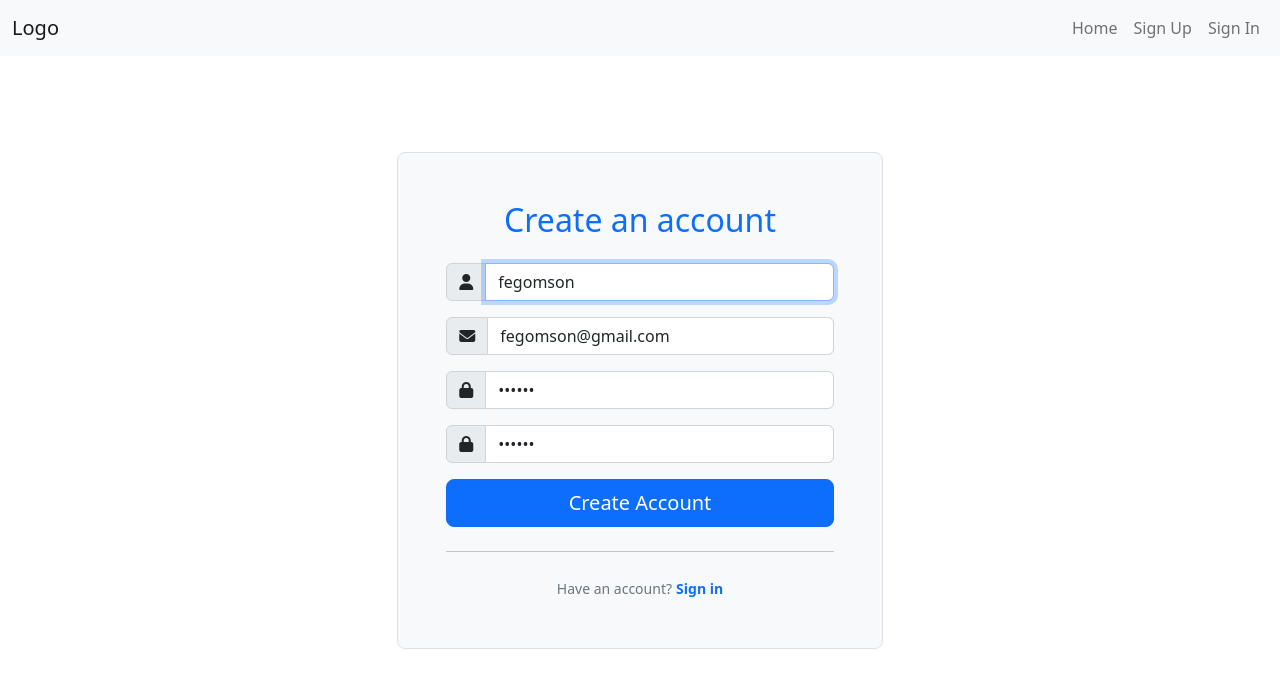
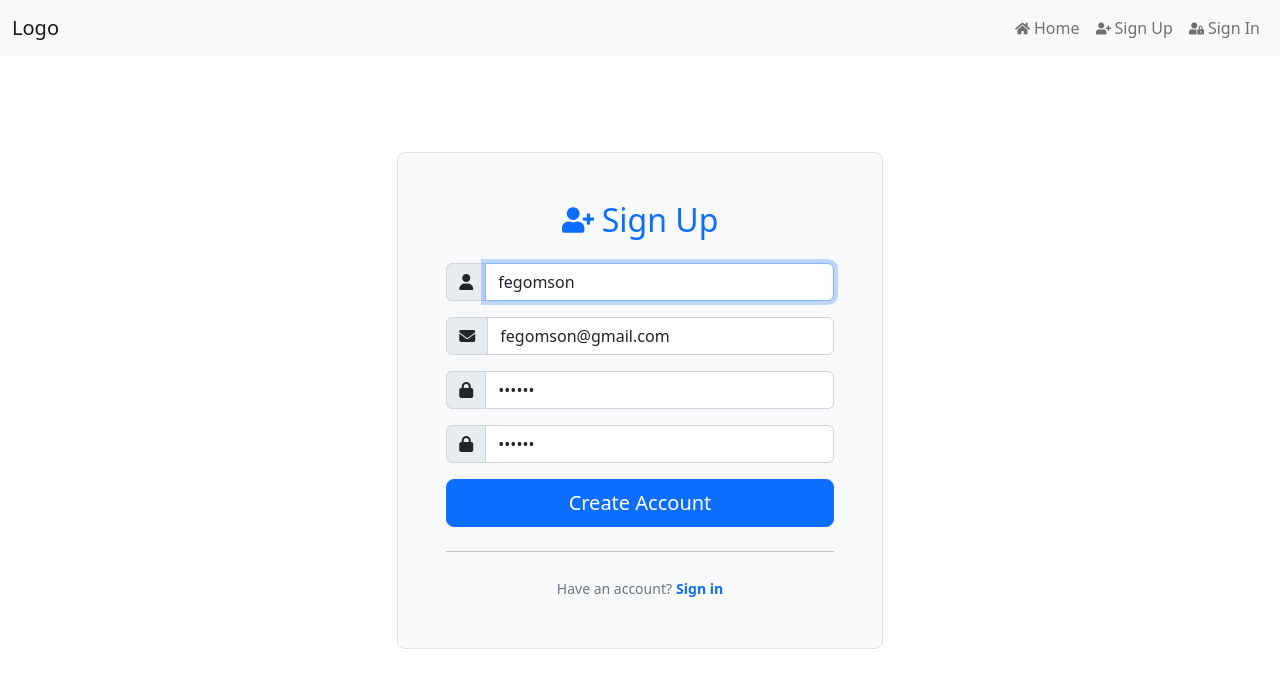
Before and after one commit to femmor/efoody, a React (Create React App) app in the folder client/: page /signup in a window 1280 px wide. Shown: the top 688 px of the page. Built offline with nearby package versions, Linux system fonts and the light colour scheme.

Commit message:
Add Navbar Icons

```diff
--- a/client/package.json
+++ b/client/package.json
@@ -10,6 +10,7 @@
     "js-cookie": "^3.0.1",
     "react": "^18.2.0",
     "react-dom": "^18.2.0",
+    "react-icons": "^4.4.0",
     "react-loading": "^2.0.3",
     "react-router-dom": "^6.3.0",
     "react-scripts": "5.0.1",
--- a/client/src/components/header/Header.js
+++ b/client/src/components/header/Header.js
@@ -1,6 +1,9 @@
 import { Link, useNavigate } from 'react-router-dom';
 import { isAuthenticated, logout } from '../../helpers/auth';
 import { withRouter } from '../../helpers/withRouter';
+import { FaHome, FaUserLock, FaUserPlus } from 'react-icons/fa';
+import { GoDashboard } from 'react-icons/go';
+import { MdLogout } from 'react-icons/md';
 
 const Header = () => {
   const navigate = useNavigate();
@@ -34,17 +37,29 @@ const Header = () => {
               {!isAuthenticated() && (
                 <>
                   <li className="nav-item">
-                    <Link className="nav-link" to="/">
+                    <Link
+                      className="nav-link d-flex align-items-center gap-1"
+                      to="/"
+                    >
+                      <FaHome size={15} />
                       Home
                     </Link>
                   </li>
                   <li className="nav-item">
-                    <Link className="nav-link" to="/signup">
+                    <Link
+                      className="nav-link d-flex align-items-center gap-1"
+                      to="/signup"
+                    >
+                      <FaUserPlus size={15} />
                       Sign Up
                     </Link>
                   </li>
                   <li className="nav-item">
-                    <Link className="nav-link" to="/signin">
+                    <Link
+                      className="nav-link d-flex align-items-center gap-1"
+                      to="/signin"
+                    >
+                      <FaUserLock size={15} />
                       Sign In
                     </Link>
                   </li>
@@ -53,8 +68,12 @@ const Header = () => {
               {isAuthenticated() && isAuthenticated().role === 0 && (
                 <>
                   <li className="nav-item">
-                    <Link className="nav-link" to="/user/dashboard">
-                      User Dashboard
+                    <Link
+                      className="nav-link d-flex align-items-center gap-1"
+                      to="/user/dashboard"
+                    >
+                      <GoDashboard size={15} />
+                      Dashboard
                     </Link>
                   </li>
                 </>
@@ -62,8 +81,12 @@ const Header = () => {
               {isAuthenticated() && isAuthenticated().role === 1 && (
                 <>
                   <li className="nav-item">
-                    <Link className="nav-link" to="/admin/dashboard">
-                      Admin Dashboard
+                    <Link
+                      className="nav-link d-flex align-items-center gap-1"
+                      to="/admin/dashboard"
+                    >
+                      <GoDashboard size={15} />
+                      Dashboard
                     </Link>
                   </li>
                 </>
@@ -71,7 +94,8 @@ const Header = () => {
               {isAuthenticated() && (
                 <>
                   <li className="nav-item" onClick={handleLogout}>
-                    <button className="btn btn-link text-secondary text-decoration-none px-0">
+                    <button className="btn btn-link text-secondary text-decoration-none px-0 d-flex align-items-center gap-1">
+                      <MdLogout />
                       Logout
                     </button>
                   </li>
--- a/client/src/pages/signin/SignIn.js
+++ b/client/src/pages/signin/SignIn.js
@@ -7,6 +7,7 @@ import { Loader } from '../../components/index';
 import { showErrorMsg } from '../../helpers/message';
 import { signin } from '../../api/auth';
 import { setAuthentication, isAuthenticated } from '../../helpers/auth';
+import { FaUserLock } from 'react-icons/fa';
 
 const SignIn = () => {
   const emailRef = useRef(null);
@@ -49,7 +50,12 @@ const SignIn = () => {
           onSubmit={handleSubmit}
           noValidate
         >
-          <h2 className="text-center text-primary mb-4">Sign In</h2>
+          <h2 className="text-primary mb-4">
+            <span className="d-flex align-items-center justify-content-center gap-2">
+              <FaUserLock size={28} />
+              Sign In
+            </span>
+          </h2>
           <div className="form-floating mb-3">
             {/* email */}
             <div className="input-group mb-3">
@@ -141,7 +147,11 @@ const SignIn = () => {
           }
         })
         .catch(error => {
-          console.log(error);
+          setFormData({
+            ...formData,
+            loading: false,
+            errorMsg: error.response.data.errorMessage,
+          });
         });
       setShowAlert(true);
     }
--- a/client/src/pages/signup/SignUp.js
+++ b/client/src/pages/signup/SignUp.js
@@ -7,6 +7,7 @@ import { signup } from '../../api/auth';
 
 import './SignUp.css';
 import { isAuthenticated } from '../../helpers/auth';
+import { FaUserPlus } from 'react-icons/fa';
 
 const SignUp = () => {
   const usernameRef = useRef(null);
@@ -129,7 +130,12 @@ const SignUp = () => {
           onSubmit={handleSubmit}
           noValidate
         >
-          <h2 className="text-center text-primary mb-4">Create an account</h2>
+          <h2 className="text-center text-primary mb-4">
+            <span className="d-flex align-items-center justify-content-center gap-2">
+              <FaUserPlus />
+              Sign Up
+            </span>
+          </h2>
           <div className="form-floating mb-3">
             {/* username */}
             <div className="input-group">
```
Also changed, not shown: 1 other file (tests, documents, lock files or other folders).
